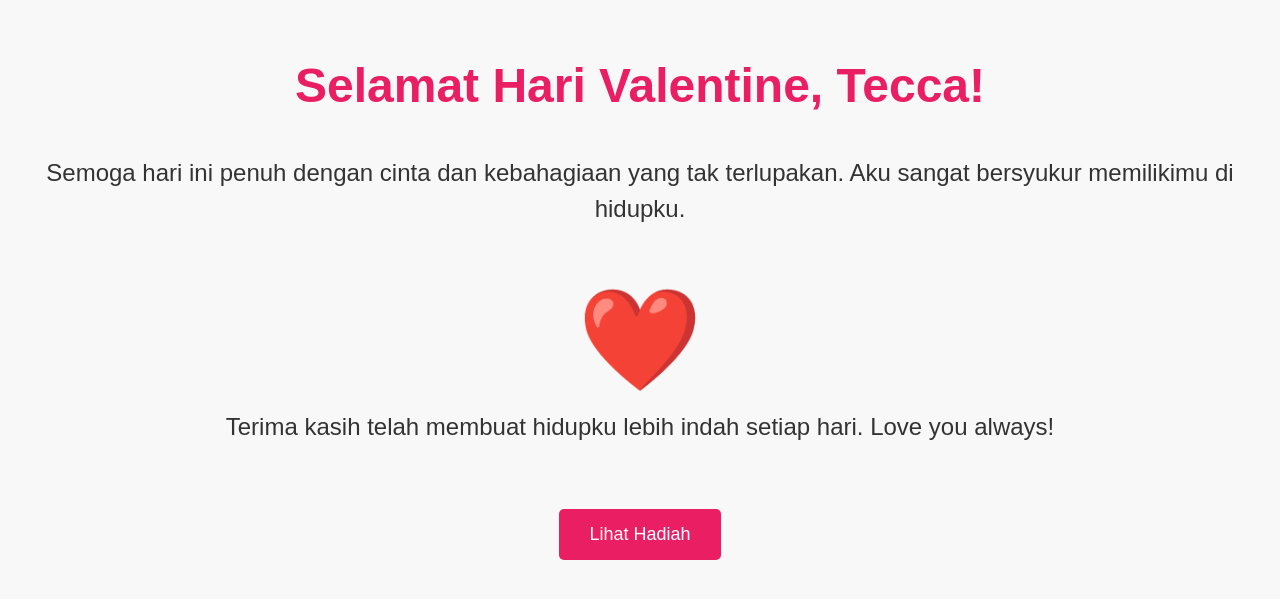
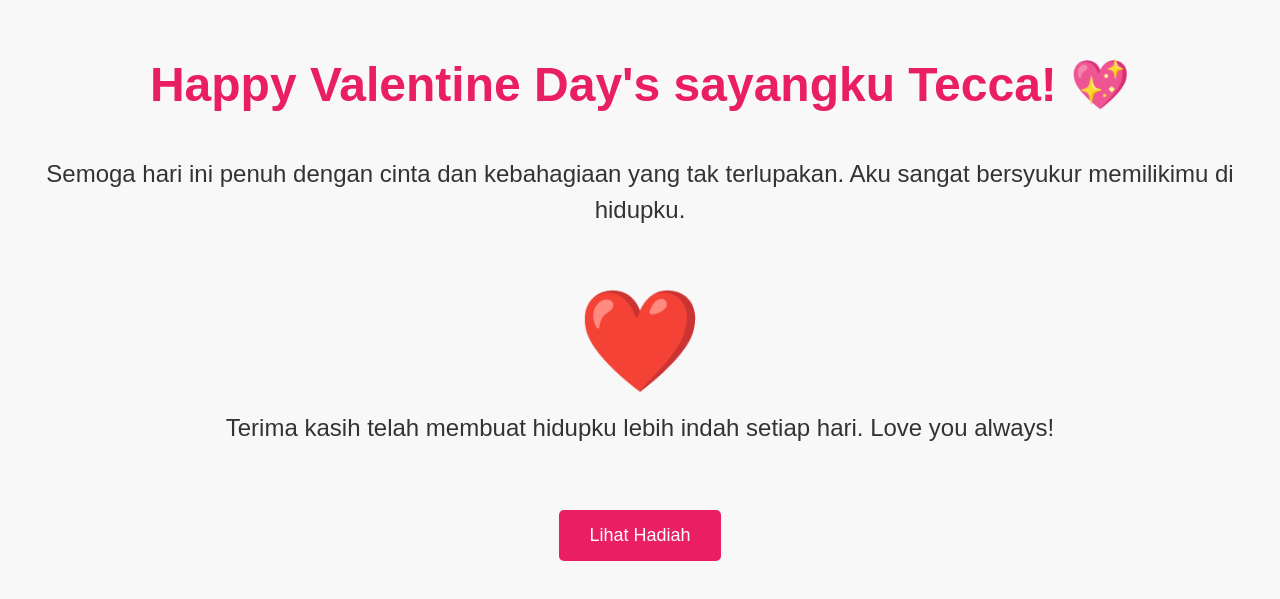
Before and after one commit to crypton25/SayangTecca, a plain HTML site: page index.html in a window 1280 px wide. Shown: the part 101-700 px from the top of the page. Drawn offline with Linux system fonts and the light colour scheme.

Commit message:
Update index.html

```diff
--- a/index.html
+++ b/index.html
@@ -54,7 +54,7 @@
 </head>
 <body>
     <div class="container">
-        <h1>Selamat Hari Valentine, Tecca!</h1>
+        <h1>Happy Valentine Day's sayangku Tecca! &#128150; </h1>
         <p>Semoga hari ini penuh dengan cinta dan kebahagiaan yang tak terlupakan. Aku sangat bersyukur memilikimu di hidupku.</p>
         <div class="heart">&#10084;&#65039;</div>
         <p>Terima kasih telah membuat hidupku lebih indah setiap hari. Love you always!</p>
```
